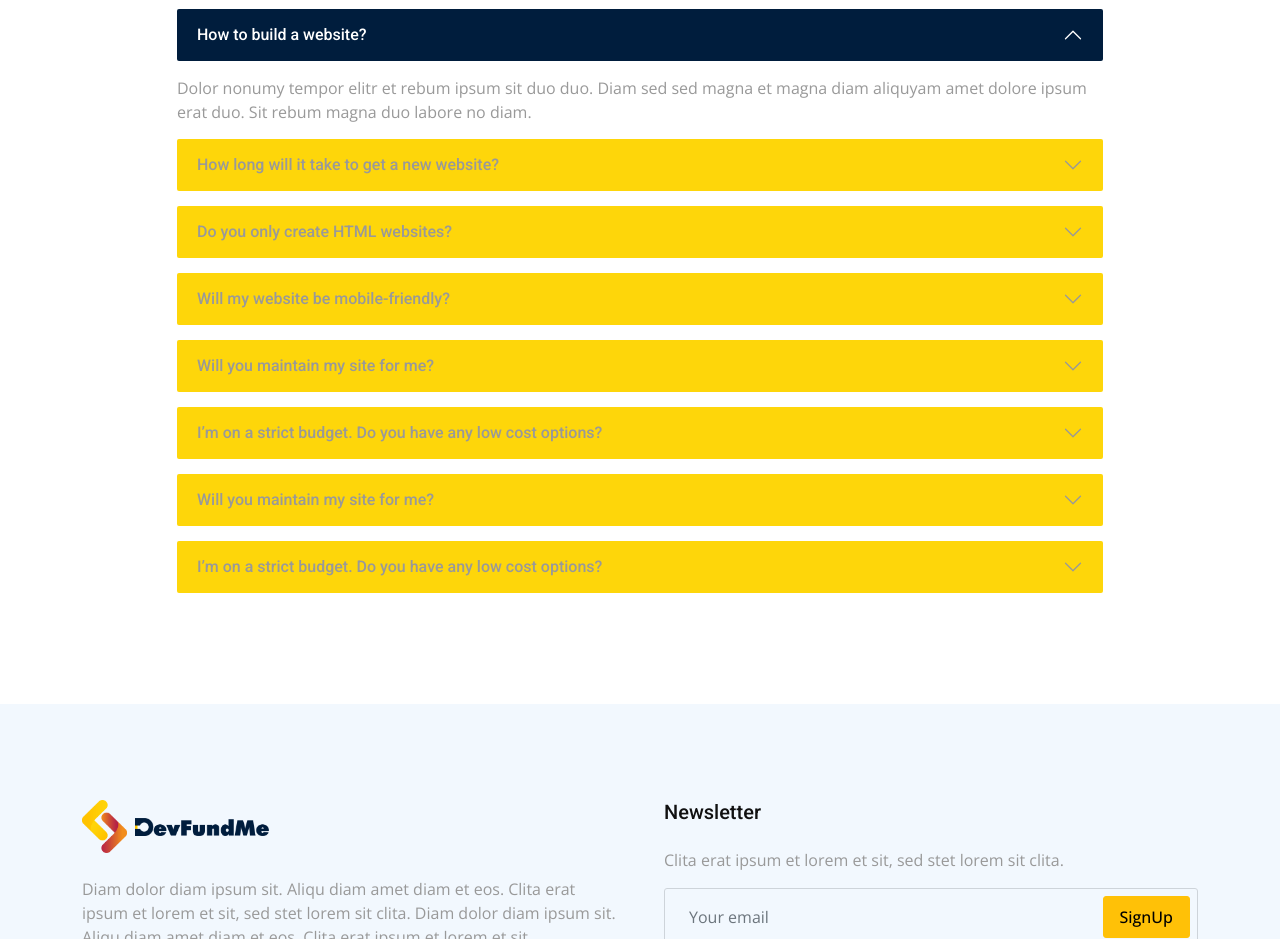
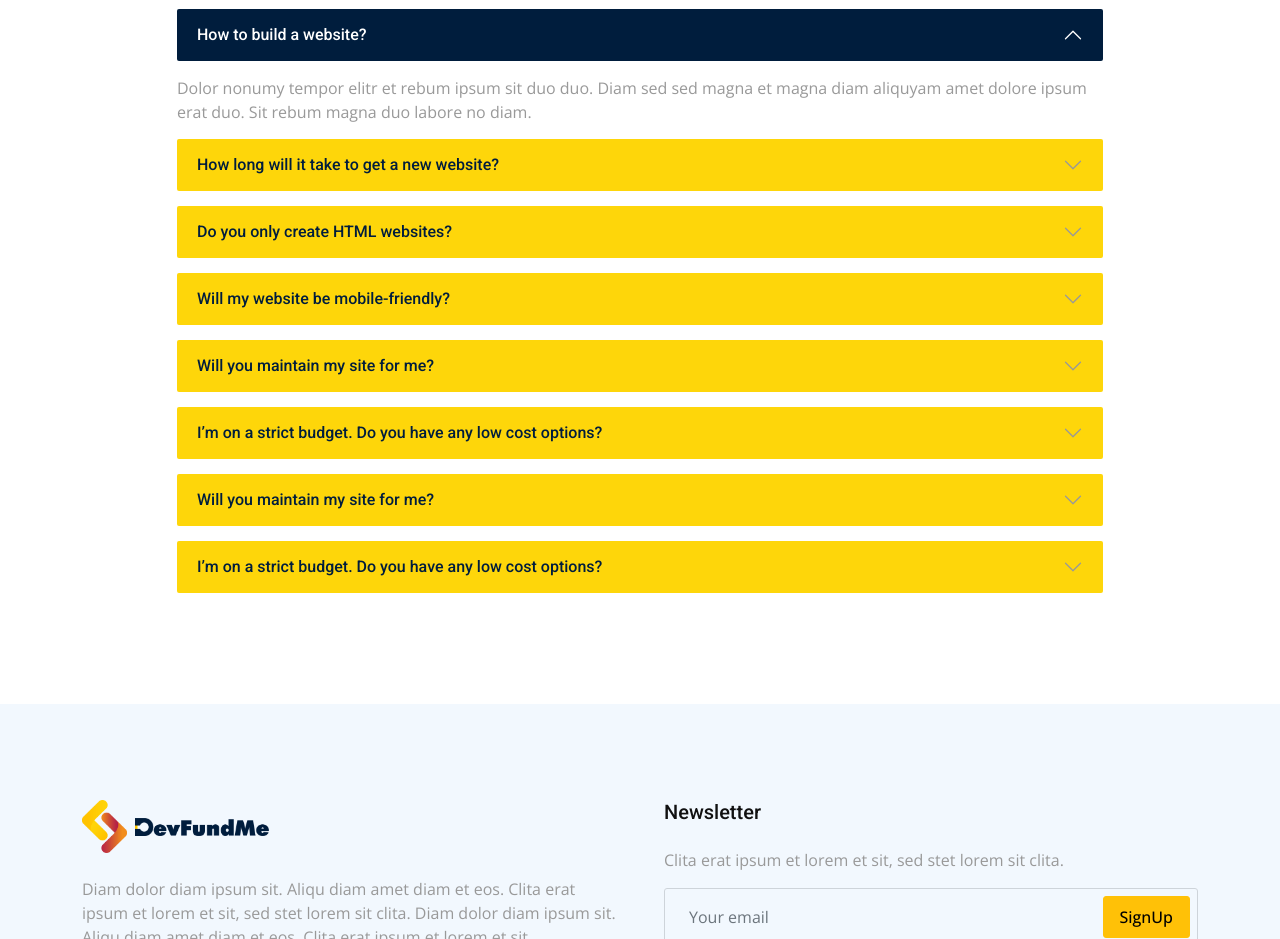
Before and after one commit to Devfundme/UI, a plain HTML site: page index.html in a window 1280 px wide. Shown: the part 4980-5919 px from the top of the page. Drawn offline with nearby package versions, Linux system fonts and the light colour scheme.

Commit message:
fix accordion text color

```diff
--- a/css/style.css
+++ b/css/style.css
@@ -284,6 +284,7 @@ h6,
 .accordion .accordion-button {
     background: var(--light);
     border-radius: 2px;
+    color: var(--primary);
 }
 
 .accordion .accordion-button:not(.collapsed) {
```
